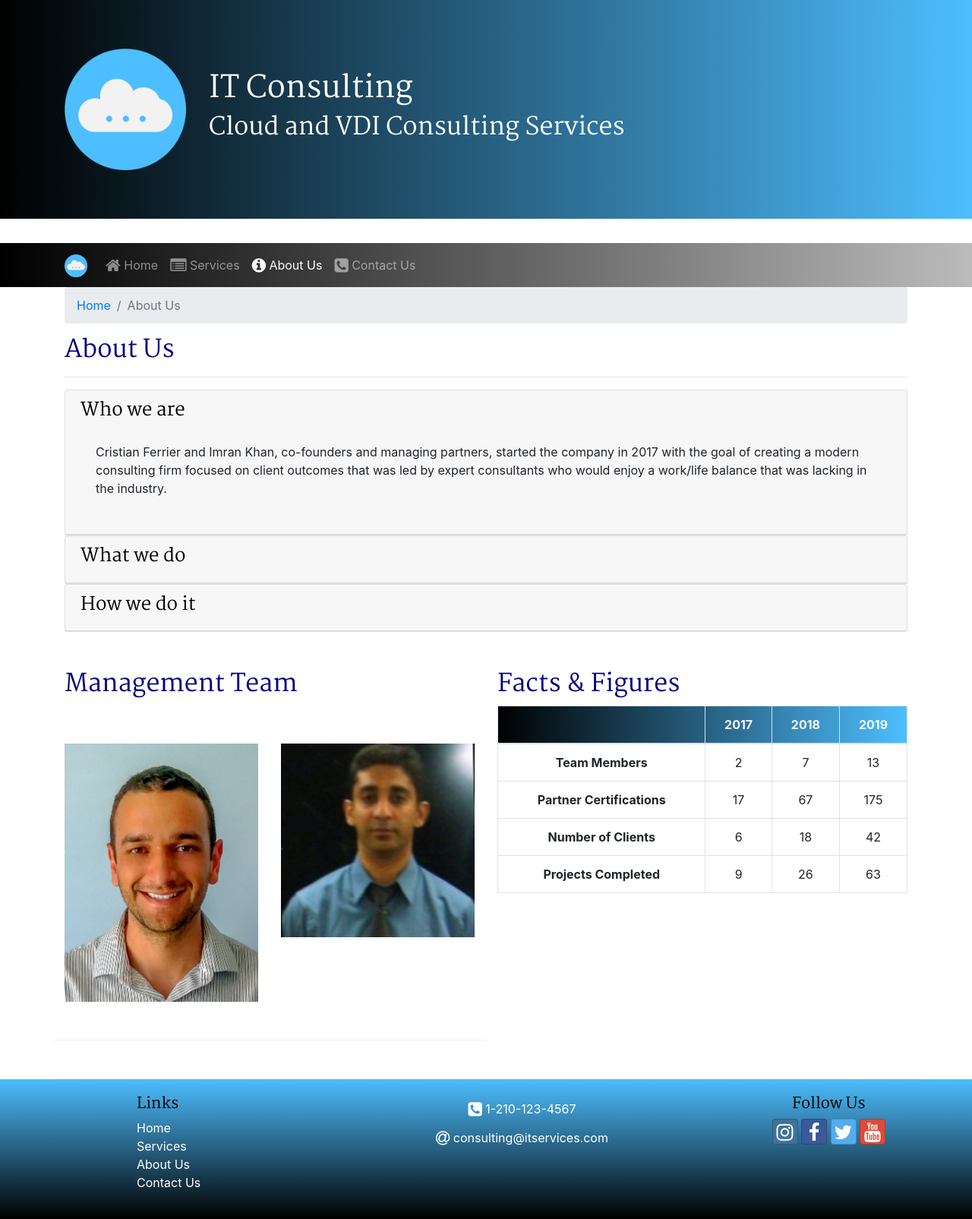
After one commit to Imrankhan28888/VDI_Consulting_Python, a Django app: page /aboutus in a window 1280 px wide. The commit adds this page. Shown: the whole page at 76% size. Run offline with Django 3.2, Linux system fonts and the light colour scheme; some libraries are stand-ins or nearby versions.

Commit message:
All_Main_Tabs_Added

```diff
--- /dev/null
+++ b/VDI_Consulting_App/templates/aboutus.html
@@ -0,0 +1,211 @@
+<!DOCTYPE html>
+<html lang="en">
+
+<head>
+    <!-- Required meta tags always come first -->
+    <meta charset="utf-8" />
+    <meta name="viewport" content="width=device-width, initial-scale=1" />
+
+     <!-- Adding CSS -->
+     {% load static %}
+     <link rel="stylesheet" href="{% static 'style.css' %}">
+     <link rel="stylesheet" href="https://stackpath.bootstrapcdn.com/bootstrap/4.3.1/css/bootstrap.min.css">
+     <link rel="stylesheet" href="https://fonts.googleapis.com/css?family=Martel|Open+Sans" />
+     <link rel="stylesheet" href="https://cdnjs.cloudflare.com/ajax/libs/font-awesome/4.7.0/css/font-awesome.min.css">
+     <link rel="stylesheet" href="https://cdnjs.cloudflare.com/ajax/libs/bootstrap-social/5.1.1/bootstrap-social.min.css" />
+
+     <!-- Adding JS -->
+     <script src="https://code.jquery.com/jquery-3.5.1.slim.min.js"></script>
+     <script src="https://cdn.jsdelivr.net/npm/popper.js@1.16.1/dist/umd/popper.min.js" integrity="sha384-9/reFTGAW83EW2RDu2S0VKaIzap3H66lZH81PoYlFhbGU+6BZp6G7niu735Sk7lN" crossorigin="anonymous"></script>
+     <script src="https://cdn.jsdelivr.net/npm/bootstrap@4.5.3/dist/js/bootstrap.min.js" integrity="sha384-w1Q4orYjBQndcko6MimVbzY0tgp4pWB4lZ7lr30WKz0vr/aWKhXdBNmNb5D92v7s" crossorigin="anonymous"></script>
+
+    <title>Consulting Services</title>
+</head>
+
+<body>
+
+    <header class="jumbotron jumbotron-fluid">
+        <div class="container">
+            <div class="row">
+                <div class="col-3 col-md-2 align-self-center">
+                    <img src="{% static 'img/logo3.png' %}" class="img-fluid">
+                </div>
+                <div class="col align-self-center">
+                    <h1>IT Consulting</h1>
+                    <h2>Cloud and VDI Consulting Services</h2>
+                </div>
+            </div>
+        </div>
+    </header>
+
+    <nav class="navbar navbar-expand-sm navbar-dark sticky-top">
+        <div class="container">
+            <a class="navbar-brand" href="index.html"> <img src="{% static 'img/logo3.png' %}" height="30" width="30" /> </a>
+            <button class="navbar-toggler ml-auto" type="button" data-toggle="collapse" data-target="#siteNavbar">
+                <span class="navbar-toggler-icon"></span>
+            </button>
+            <div class="collapse navbar-collapse" id="siteNavbar">
+                <ul class="navbar-nav">
+                    <li class="nav-item"> <a class="nav-link" href="/"> <i class="fa fa-home fa-lg"> </i> Home</a></li>
+                    <li class="nav-item"><a class="nav-link" href="/services"> <i class="fa fa-list-alt fa-lg"> </i> Services </a></li>
+                    <li class="nav-item active"><a class="nav-link" href="#"> <i class="fa fa-info-circle fa-lg"> </i> About Us </a></li>
+                    <li class="nav-item"><a class="nav-link" href="/contactus"> <i class="fa fa-phone-square fa-lg"> </i> Contact Us </a></li>
+                </ul>
+            </div>
+        </div>
+    </nav>
+
+    <div class="container">
+        <div class="row">
+            <div class="col">
+                <ol class="breadcrumb">
+                    <li class="breadcrumb-item"> <a href="/">Home</a></li>
+                    <li class="breadcrumb-item active">About Us</li>
+                </ol>
+               <h2>About Us</h2>
+               <hr />
+            </div>
+        </div>
+
+        <div class="row">
+            <div class="col">
+                <div id="accordion">
+                    <div class="card">
+                        <div role="tab" class="card-header">
+                            <h4>
+                                <a data-toggle="collapse" data-target="#bootstrap">
+                                    Who we are
+                                </a>
+                            </h4>
+                            <div class="collapse show" id="bootstrap" data-parent="#accordion">
+                                <div class="card-body">
+                                    <p class="d-none d-sm-block">Cristian Ferrier and Imran Khan, co-founders and managing partners, started the company in 2017 with the goal of creating a modern consulting firm focused on client outcomes that was led by expert consultants who would enjoy a work/life balance that was lacking in the industry.</p>
+                                </div>
+                            </div>
+                        </div>
+                    </div>
+
+                    <div class="card">
+                        <div role="tab" class="card-header">
+                            <h4>
+                                <a class="collapsed" data-toggle="collapse" data-target="#git">
+                                    What we do
+                                </a>
+                            </h4>
+                            <div class="collapse" id="git" data-parent="#accordion">
+                                <div class="card-body">
+                                    <p class="d-none d-sm-block">We are the only Cloud and VDI consulting partner headquartered in San Antonio, TX. We use our expertise Cloud and VDI solutions to help our clients move away from inflexible, costly, legacy systems and business models, towards a new generation of solutions that are flexible, affordable, mobile and social. </p>
+                                </div>
+                            </div>
+                        </div>
+                    </div>
+
+                    <div class="card">
+                        <div role="tab" class="card-header">
+                            <h4>
+                                <a class="collapsed" data-toggle="collapse" data-target="#mongo">
+                                    How we do it
+                                </a>
+                            </h4>
+                            <div class="collapse" id="mongo" data-parent="#accordion">
+                                <div class="card-body">
+                                    <p class="d-none d-sm-block">We partner with our clients to plan and execute a migration to next-generation systems that focus on our client’s mission, not on systems issues. We are experts at program management, project execution, business analysis, data modeling, data migration, user training and the skills necessary for a successful migration to next-generation technologies.</p>
+                                </div>
+                            </div>
+                        </div>
+                    </div>
+                </div>
+            </div>
+        </div>
+
+        <div class="row row-content">
+            <div class="col-md-6">
+                <h2>Management Team</h2>
+                <div class="row row-content">
+                <div class="col-sm">
+                    <img class="d-block w-100" src="{% static 'img/portrait_1.jpg' %}">
+                </div>
+                <div class="col-sm">
+                    <img class="d-block w-100"  src="{% static 'img/portrait_2.jpg' %}">
+                </div>
+            </div>
+            </div>
+
+            <div class="col-md-6">
+            	<h2>Facts &amp; Figures</h2>
+            	<div class="table-responsive">
+               	    <table class="table table-bordered">
+	                    <thead class="thead text-center">
+                            <tr class="text-light">
+                                <th></th>
+                                <th>2017</th>
+                                <th>2018</th>
+                                <th>2019</th>
+                            </tr>
+                    	</thead>
+	                    <tbody class="text-center">
+                            <tr>
+                                <th>Team Members</th>
+                                <td>2</td>
+                                <td>7</td>
+                                <td>13</td>
+                            </tr>
+                            <tr>
+                                <th>Partner Certifications</th>
+                                <td>17</td>
+                                <td>67</td>
+                                <td>175</td>
+                            </tr>
+                            <tr>
+                                <th>Number of Clients</th>
+                                <td>6</td>
+                                <td>18</td>
+                                <td>42</td>
+                            </tr>
+                            <tr>
+                                <th>Projects Completed</th>
+                                <td>9</td>
+                                <td>26</td>
+                                <td>63</td>
+                            </tr>
+                        </tbody>
+                    </table>
+                </div>
+            </div>
+       </div>
+
+    </div>
+
+    <footer class="site-footer">
+        <div class="container">
+            <div class="row">
+                <div class="col col-sm offset-1">
+                    <h5>Links</h5>
+                        <ul class="list-unstyled">
+                            <li><a href="/">Home</a></li>
+                            <li><a href="/services">Services</a></li>
+                            <li><a href="#">About Us</a></li>
+                            <li><a href="/contactus">Contact Us</a></li>
+                        </ul>
+                </div>
+
+                <div class="col col-sm-6 text-center">
+                    <a role="button" class="btn btn-link" href="tel:+12065551234"><i class="fa fa-phone-square fa-lg"></i> 1-210-123-4567</a><br />
+                    <a role="button" class="btn btn-link" href="mailto:campsites@nucamp.co"><i class="fa fa-at fa-lg"></i> consulting@itservices.com</a>
+                </div>
+
+                <div class="col col-sm text-center">
+                    <h5>Follow Us</h5>
+                    <a class="btn btn-social-icon btn-instagram" href="http://instagram.com/"><i class="fa fa-instagram"></i></a>
+                    <a class="btn btn-social-icon btn-facebook" href="http://facebook.com/"><i class="fa fa-facebook"></i></a>
+                    <a class="btn btn-social-icon btn-twitter" href="http://twitter.com/"><i class="fa fa-twitter"></i></a>
+                    <a class="btn btn-social-icon btn-google" href="http://youtube.com/"><i class="fa fa-youtube"></i></a>
+                </div>
+            </div>
+        </div>
+    </footer>
+
+
+</body>
+
+</html>
--- a/VDI_Consulting_App/urls.py
+++ b/VDI_Consulting_App/urls.py
@@ -2,7 +2,9 @@ from django.urls import path
 from . import views
 urlpatterns = [
     path('', views.index),
-    path('time_display', views.index),
+    path('services', views.services),
+    path('aboutus', views.aboutus),
+    path('contactus', views.contactus),
 
 ]
 
--- a/VDI_Consulting_App/views.py
+++ b/VDI_Consulting_App/views.py
@@ -6,3 +6,21 @@ def index(request):
     "time": strftime("%b %d, %Y  %H:%M %p", gmtime())
     }
     return render(request, "index.html", context)
+
+def services(request):
+    context = {
+    "time": strftime("%b %d, %Y  %H:%M %p", gmtime())
+    }
+    return render(request, "services.html", context)
+
+def aboutus(request):
+    context = {
+    "time": strftime("%b %d, %Y  %H:%M %p", gmtime())
+    }
+    return render(request, "aboutus.html", context)
+
+def contactus(request):
+    context = {
+    "time": strftime("%b %d, %Y  %H:%M %p", gmtime())
+    }
+    return render(request, "contactus.html", context)
```
Also changed, not shown: VDI_Consulting_App/templates/contactus.html (added, +183 -0 lines), VDI_Consulting_App/templates/index-old.html (deleted, +0 -26 lines), VDI_Consulting_App/templates/index.html (+6 -6 lines), VDI_Consulting_App/templates/services.html (added, +129 -0 lines), VDI_Consulting_App/views copy.py (deleted, +0 -8 lines).
